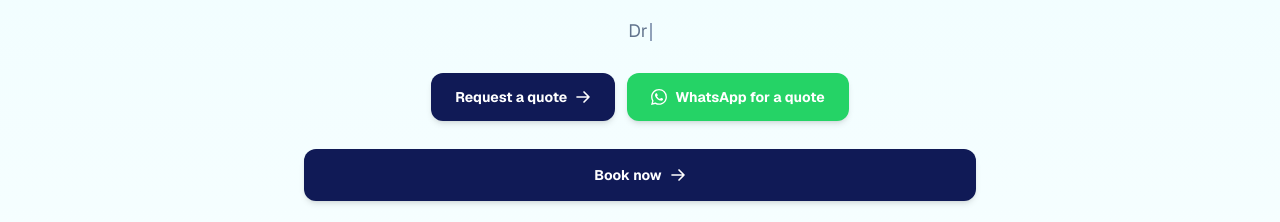
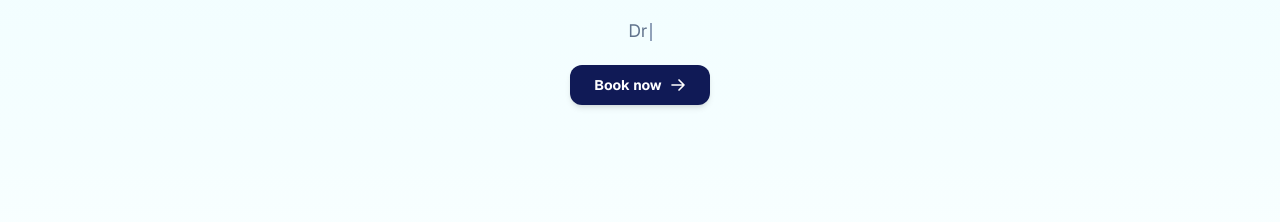
Before and after one commit to arslan020/car-service-website, a Next.js app: page / in a window 1280 px wide. Shown: the part 321-543 px from the top of the page. Built offline with nearby package versions, Linux system fonts and the light colour scheme; no server answers; the database is empty.

Commit message:
Make BookingBar compact; remove quote/WhatsApp buttons from home hero

```diff
--- a/components/booking-bar.tsx
+++ b/components/booking-bar.tsx
@@ -2,10 +2,10 @@ import Link from "next/link";
 
 export function BookingBar(_props?: { defaultService?: string; category?: string }) {
   return (
-    <div className="mx-auto mt-7 max-w-2xl">
+    <div className="mt-5 flex justify-center">
       <Link
         href="/online-booking"
-        className="flex w-full items-center justify-center gap-2 rounded-xl bg-[#101a56] px-5 py-4 text-sm font-bold text-white shadow-md transition hover:bg-[#16236e]"
+        className="inline-flex items-center gap-2 rounded-xl bg-[#101a56] px-6 py-2.5 text-sm font-bold text-white shadow-md transition hover:bg-[#16236e]"
       >
         Book now
         <svg className="h-4 w-4" fill="none" viewBox="0 0 24 24" stroke="currentColor" strokeWidth={2.5}>
--- a/components/home-page-client.tsx
+++ b/components/home-page-client.tsx
@@ -2,7 +2,7 @@
 
 import Link from "next/link";
 import { useState, useEffect, useMemo } from "react";
-import { site, waUrl } from "@/lib/site-config";
+import { site } from "@/lib/site-config";
 import { BookingBar } from "@/components/booking-bar";
 import type { ContentMap } from "@/lib/page-content";
 
@@ -296,28 +296,7 @@ export function HomePageClient({ content }: { content: ContentMap }) {
           </p>
 
           {/* ── CTA buttons ── */}
-          <div className="mx-auto mt-7 max-w-2xl">
-            <div className="flex flex-col items-center gap-3 sm:flex-row sm:justify-center">
-              <Link href="/quote" className="flex w-full items-center justify-center gap-2 rounded-xl bg-[#101a56] px-6 py-3.5 text-sm font-bold text-white shadow-md transition hover:bg-[#16236e] sm:w-auto">
-                Request a quote
-                <svg className="h-4 w-4" fill="none" viewBox="0 0 24 24" stroke="currentColor" strokeWidth={2.5}>
-                  <path strokeLinecap="round" strokeLinejoin="round" d="M13.5 4.5 21 12m0 0-7.5 7.5M21 12H3" />
-                </svg>
-              </Link>
-              <a
-                href={waUrl("Hi, I'd like to request a quote please.")}
-                target="_blank"
-                rel="noopener noreferrer"
-                className="flex w-full items-center justify-center gap-2 rounded-xl bg-[#25D366] px-6 py-3.5 text-sm font-bold text-white shadow-md transition hover:bg-[#1ebe5d] sm:w-auto"
-              >
-                <svg className="h-4 w-4 fill-current" viewBox="0 0 24 24">
-                  <path d="M17.472 14.382c-.297-.149-1.758-.867-2.03-.967-.273-.099-.471-.148-.67.15-.197.297-.767.966-.94 1.164-.173.199-.347.223-.644.075-.297-.15-1.255-.463-2.39-1.475-.883-.788-1.48-1.761-1.653-2.059-.173-.297-.018-.458.13-.606.134-.133.298-.347.446-.52.149-.174.198-.298.298-.497.099-.198.05-.371-.025-.52-.075-.149-.669-1.612-.916-2.207-.242-.579-.487-.5-.669-.51-.173-.008-.371-.01-.57-.01-.198 0-.52.074-.792.372-.272.297-1.04 1.016-1.04 2.479 0 1.462 1.065 2.875 1.213 3.074.149.198 2.096 3.2 5.077 4.487.709.306 1.262.489 1.694.625.712.227 1.36.195 1.871.118.571-.085 1.758-.719 2.006-1.413.248-.694.248-1.289.173-1.413-.074-.124-.272-.198-.57-.347m-5.421 7.403h-.004a9.87 9.87 0 0 1-5.031-1.378l-.361-.214-3.741.982.998-3.648-.235-.374a9.86 9.86 0 0 1-1.51-5.26c.001-5.45 4.436-9.884 9.888-9.884 2.64 0 5.122 1.03 6.988 2.898a9.825 9.825 0 0 1 2.893 6.994c-.003 5.45-4.437 9.884-9.885 9.884m8.413-18.297A11.815 11.815 0 0 0 12.05 0C5.495 0 .16 5.335.157 11.892c0 2.096.547 4.142 1.588 5.945L.057 24l6.305-1.654a11.882 11.882 0 0 0 5.683 1.448h.005c6.554 0 11.89-5.335 11.893-11.893a11.821 11.821 0 0 0-3.48-8.413Z" />
-                </svg>
-                WhatsApp for a quote
-              </a>
-            </div>
-            <BookingBar defaultService="mot" />
-          </div>
+          <BookingBar defaultService="mot" />
 
           {/* Car image with bottom fade */}
           <div className="relative mt-6">
```
